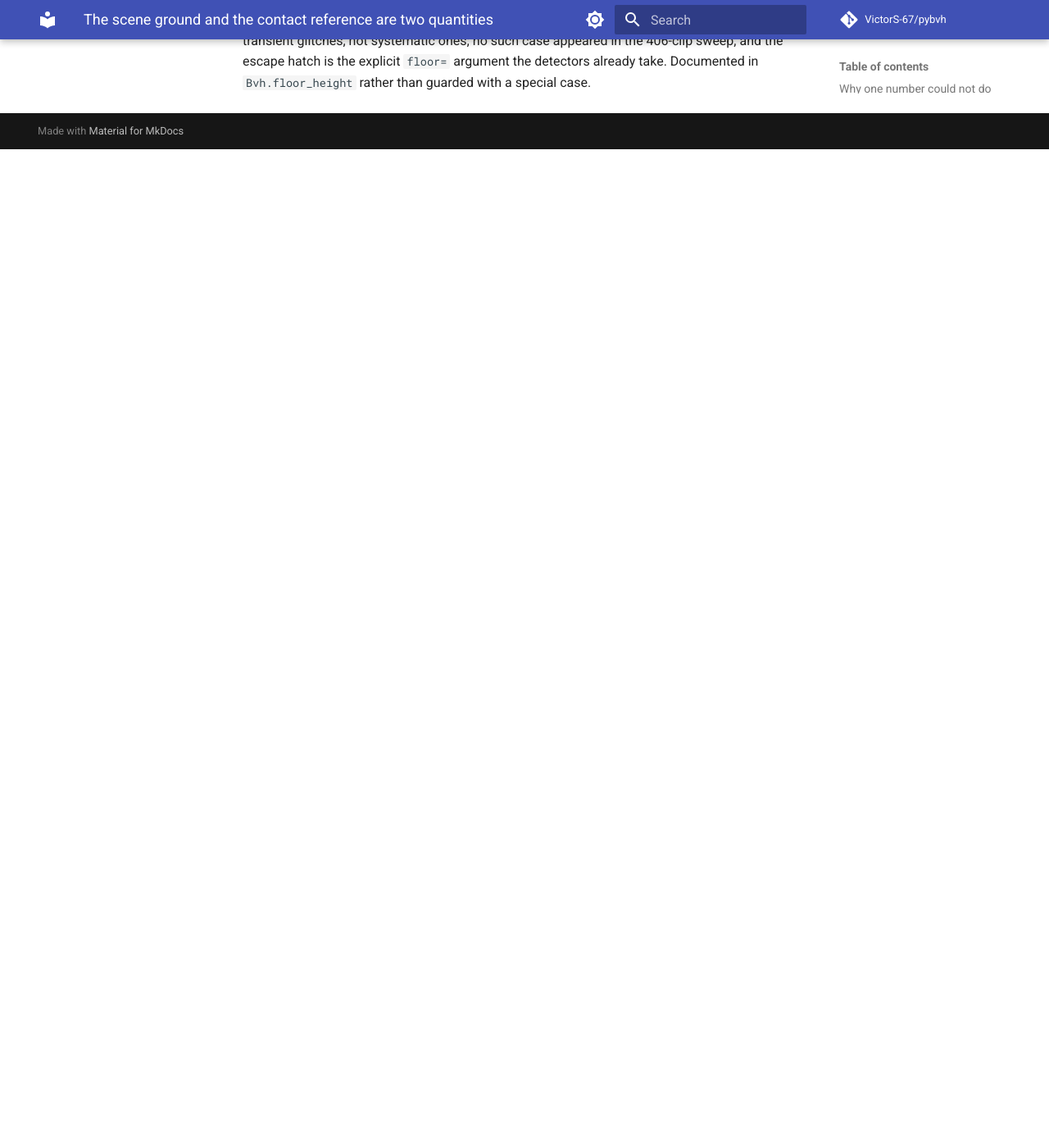
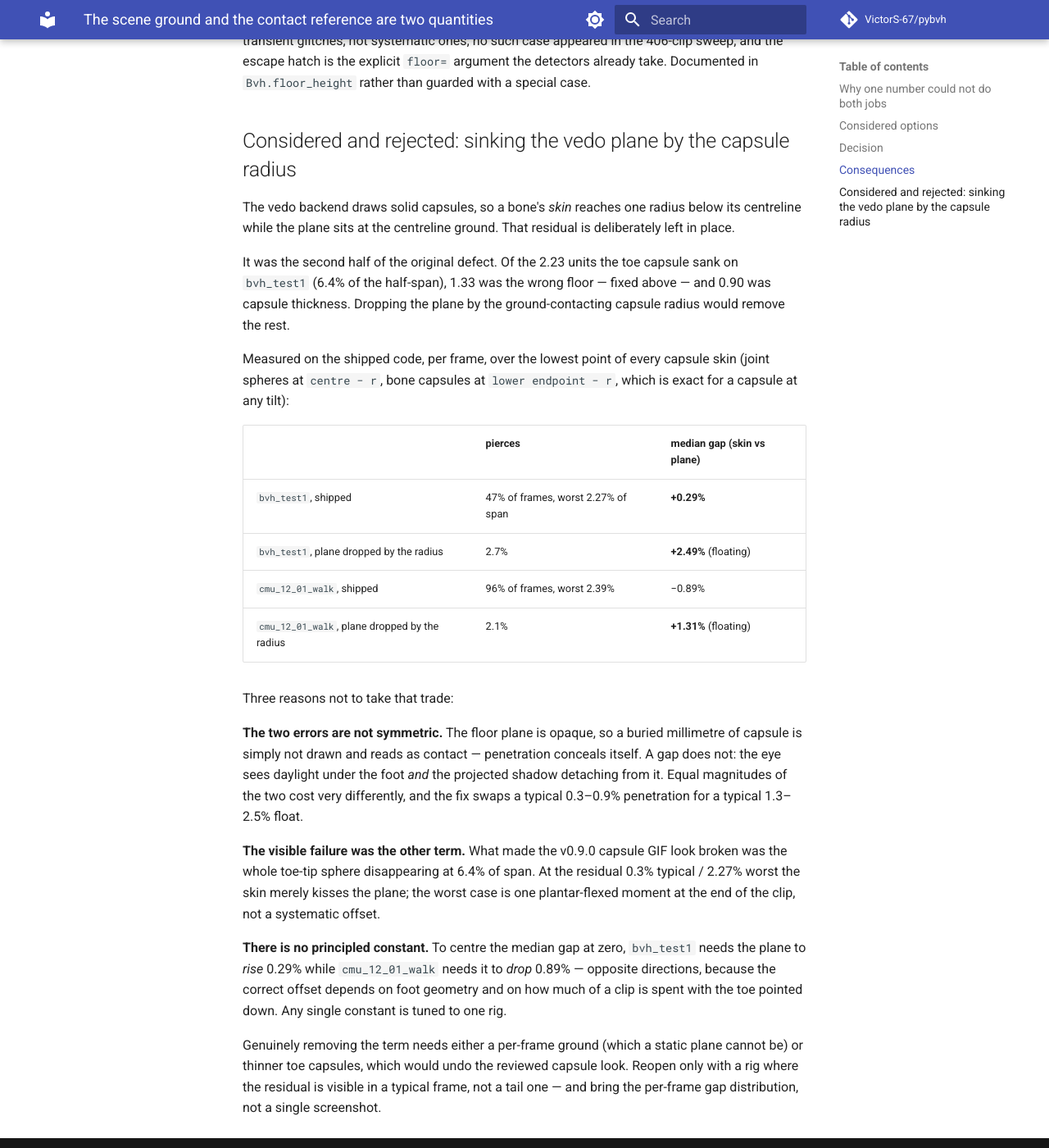
Before and after one commit to VictorS-67/pybvh, an MkDocs documentation site: the page built from docs/adr/0002-scene-ground-vs-contact-reference.md, in a window 1280 px wide and 1400 px high, scrolled down 2156 px. Shown: the whole window at 82% size. Built offline with MkDocs 1.6.1 and Material for MkDocs 9.7.7, drawn with Linux system fonts in a browser that asks for light colours; comment, search, counter and statistics services are not loaded; before the commit the page ends 2338 px from its top, so only the background shows below that.

Commit message:
docs(adr-0002): record the capsule-thickness sink as a decided non-fix
The vedo plane sits at the centreline ground while capsule skin reaches
one radius below it -- the second half of the original toe-in-the-floor
defect, 0.90 of the 2.23 units on bvh_test1.

Dropping the plane by that radius is rejected on measurement. It trades
a typical 0.3-0.9% penetration for a typical 1.3-2.5% float, and the two
errors are not symmetric: an opaque plane hides what is under it, so
penetration reads as contact, while a gap shows daylight under the foot
and a detached shadow. The visible failure was the other term (a whole
toe-tip sphere vanishing at 6.4% of span, now fixed); what is left
merely kisses the plane, worst case one plantar-flexed moment.

No principled constant exists either: centring the median gap wants the
plane 0.29% HIGHER on bvh_test1 and 0.89% LOWER on cmu_12_01_walk.

The ADR carries the per-frame distributions and the conditions for
reopening, so this does not read as an oversight to the next person in
the vedo code.

```diff
--- a/docs/adr/0002-scene-ground-vs-contact-reference.md
+++ b/docs/adr/0002-scene-ground-vs-contact-reference.md
@@ -36,3 +36,28 @@ Every bvhplot backend that draws a ground plane takes it from the `Scene` (which
 Cutting the cache also removes a latent order-dependence: with two definitions sharing one slot, contact output would have depended on whether anything happened to read `floor_height` first. `test_reading_floor_height_first_does_not_change_contacts` pins that it cannot.
 
 A *persistently* misplaced node — below the ground in most frames, not just a few — now drags the scene ground down, where the feet-only estimate ignored it. The 2nd percentile absorbs transient glitches, not systematic ones; no such case appeared in the 406-clip sweep, and the escape hatch is the explicit `floor=` argument the detectors already take. Documented in `Bvh.floor_height` rather than guarded with a special case.
+
+## Considered and rejected: sinking the vedo plane by the capsule radius
+
+The vedo backend draws solid capsules, so a bone's *skin* reaches one radius below its centreline while the plane sits at the centreline ground. That residual is deliberately left in place.
+
+It was the second half of the original defect. Of the 2.23 units the toe capsule sank on `bvh_test1` (6.4% of the half-span), 1.33 was the wrong floor — fixed above — and 0.90 was capsule thickness. Dropping the plane by the ground-contacting capsule radius would remove the rest.
+
+Measured on the shipped code, per frame, over the lowest point of every capsule skin (joint spheres at `centre − r`, bone capsules at `lower endpoint − r`, which is exact for a capsule at any tilt):
+
+| | pierces | median gap (skin vs plane) |
+|---|---|---|
+| `bvh_test1`, shipped | 47% of frames, worst 2.27% of span | **+0.29%** |
+| `bvh_test1`, plane dropped by the radius | 2.7% | **+2.49%** (floating) |
+| `cmu_12_01_walk`, shipped | 96% of frames, worst 2.39% | −0.89% |
+| `cmu_12_01_walk`, plane dropped by the radius | 2.1% | **+1.31%** (floating) |
+
+Three reasons not to take that trade:
+
+**The two errors are not symmetric.** The floor plane is opaque, so a buried millimetre of capsule is simply not drawn and reads as contact — penetration conceals itself. A gap does not: the eye sees daylight under the foot *and* the projected shadow detaching from it. Equal magnitudes of the two cost very differently, and the fix swaps a typical 0.3–0.9% penetration for a typical 1.3–2.5% float.
+
+**The visible failure was the other term.** What made the v0.9.0 capsule GIF look broken was the whole toe-tip sphere disappearing at 6.4% of span. At the residual 0.3% typical / 2.27% worst the skin merely kisses the plane; the worst case is one plantar-flexed moment at the end of the clip, not a systematic offset.
+
+**There is no principled constant.** To centre the median gap at zero, `bvh_test1` needs the plane to *rise* 0.29% while `cmu_12_01_walk` needs it to *drop* 0.89% — opposite directions, because the correct offset depends on foot geometry and on how much of a clip is spent with the toe pointed down. Any single constant is tuned to one rig.
+
+Genuinely removing the term needs either a per-frame ground (which a static plane cannot be) or thinner toe capsules, which would undo the reviewed capsule look. Reopen only with a rig where the residual is visible in a typical frame, not a tail one — and bring the per-frame gap distribution, not a single screenshot.
```
